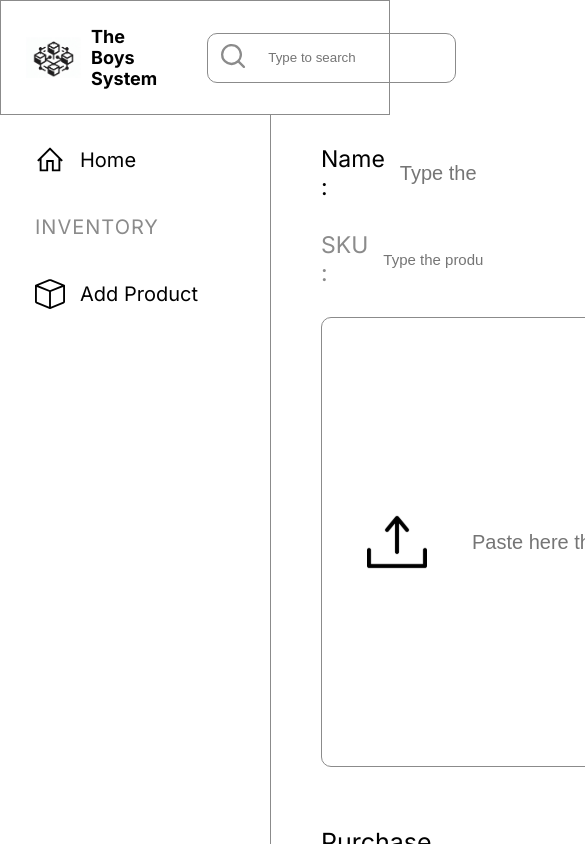
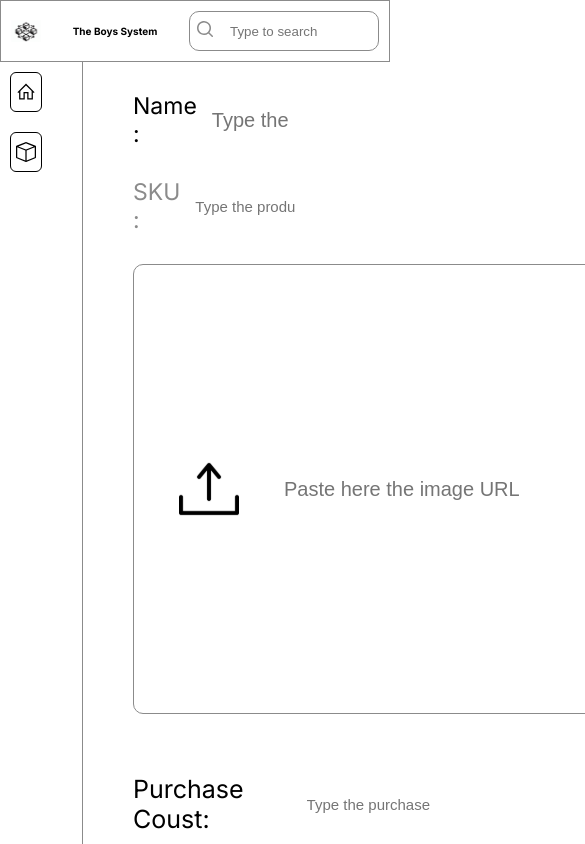
Before and after one commit to BrennonMeireles/controle-estoque-react, a React (Vite) app: page /controle-estoque-react-omega.vercel.app/add-product in a window 390 px wide. Shown: the top 844 px of the page, 585 px wide, since content can reach past the window. Built offline with nearby package versions, Linux system fonts and the light colour scheme.

Commit message:
feat: created responsive to mobile components

```diff
--- a/src/components/Header/style.css
+++ b/src/components/Header/style.css
@@ -75,3 +75,34 @@ div > svg:hover {
         padding-right: 40px;
     }
 }
+
+@media screen and (max-width: 600px) {
+    nav {
+        justify-content: space-between;
+        gap: 0;
+        padding: 10px;
+    }
+
+    nav > img {
+        width: 30px;
+    }
+
+    nav > h4 {
+        font-size: 10px;
+        padding-right: 0px;
+    }
+
+    nav > div {
+        width: 190px;
+        height: 40px;
+        border-radius: 10px;
+    }
+
+    div > .search-img-box {
+        padding: 5px;
+    }
+
+    div > svg {
+        width: 20px;
+    }
+}
--- a/src/components/Main/style.css
+++ b/src/components/Main/style.css
@@ -62,6 +62,51 @@ table > tbody > tr > td {
     height: auto;
 }
 
-@media screen and (max-width: 1200px) {
+@media screen and (max-width: 600px) {
+    main {
+        padding: 0px;
+        width: 20vw;
+    }
 
+    main > article {
+        display: flex;
+        padding: 0px;
+    }
+
+    article > h1{
+        font-weight: 400;
+        font-size: 8px;
+    }
+
+    h1 > input {
+        font-size: 10px;
+    }
+
+    main > table {
+        width: 100%;
+        height: auto;
+    }
+
+    table > thead {
+        width: 100%;
+
+        border-radius: 10px 10px 0px 0px;
+    }
+
+    table > thead > tr > th {
+        font-size: 12px;
+        padding: 18px 50px;
+    }
+
+    table > tbody > tr > td {
+        font-size: 12px;
+        height: 50px;
+        border-bottom: 1px solid var(--grey-500);
+        text-align: center;
+    }
+
+    .img-preview {
+        width: 60px;
+        height: auto;
+    }
 }
--- a/src/components/Sidebar/style.css
+++ b/src/components/Sidebar/style.css
@@ -74,3 +74,36 @@ a {
         width: 200px;
     }
 }
+
+@media screen and (max-width: 600px) {
+
+    .sidebar > .sidebar-btn {
+        gap: 20px;
+        padding: 10px;
+    }
+
+    .sidebar .sidebar-btn li {
+        font-size: 10px;
+
+        gap: 5px;
+        height: 40px;
+        width: 32px;
+        align-items: center;
+
+        padding: 5px;
+        border-radius: 6px;
+        border: 1px solid ;
+    }
+
+    .sidebar-btn li > a {
+        display: none;
+    }
+
+    .sidebar > .sidebar-btn h4 {
+        display: none;
+    }
+
+    li > svg {
+        width: 20px;
+    }
+}
```
